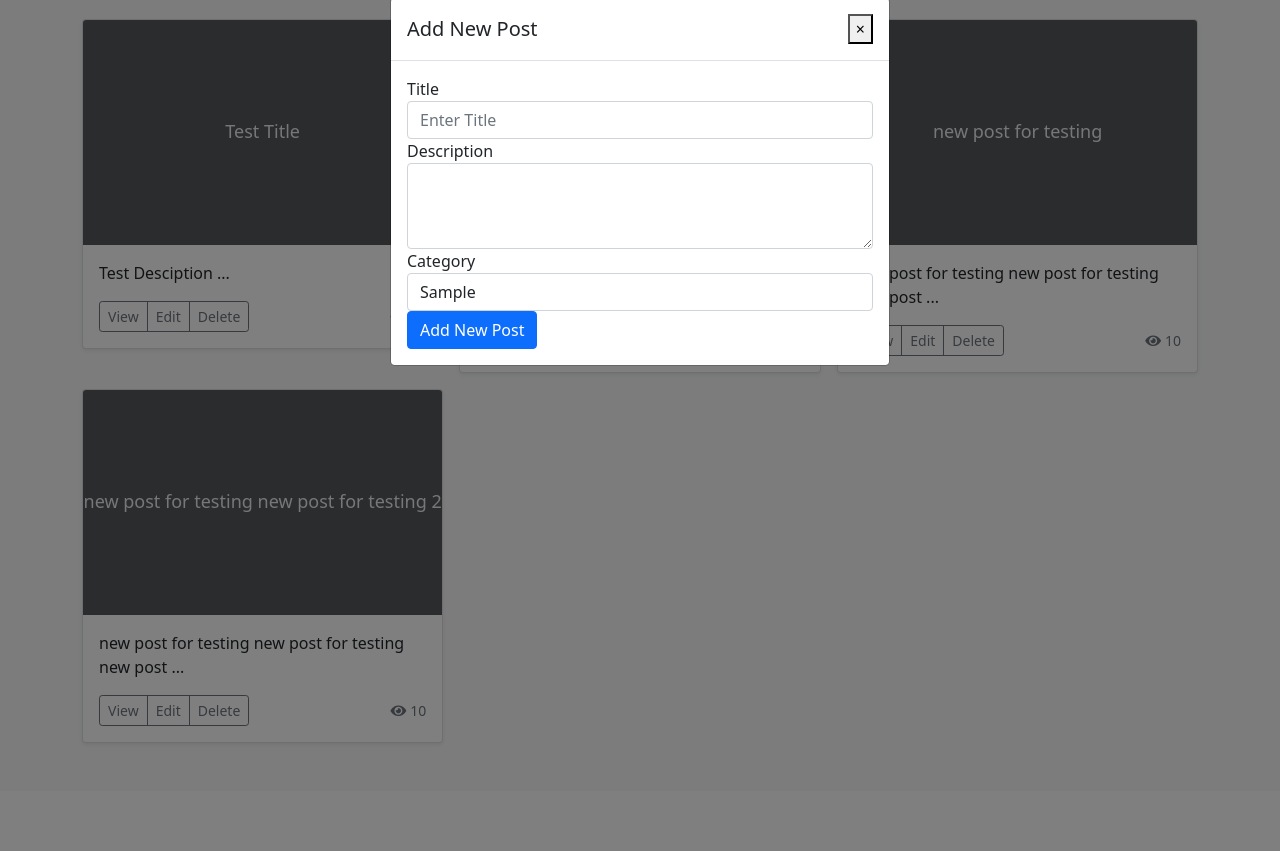
After one commit to akhmetkarimov/web_dev_87, a PHP site: page /profile.php in a window 1280 px wide, after a click on "Add New Post". The commit adds this page. Shown: the part 489-1340 px from the top of the page. Run offline with PHP 8.4, Linux system fonts and the light colour scheme; a user stored in the database is signed in; data comes from the database, SQL or seed files in the repository; tables that the repository leaves empty or names only in its code hold one stand-in row (values such as "Sample post"); some libraries are stand-ins or nearby versions.

Commit message:
ajax, inner join

```diff
--- /dev/null
+++ b/web_dev_87_php/api/auth/logout.php
@@ -0,0 +1,6 @@
+<?php
+include "../../config/varibales.php";
+session_start();
+session_destroy();
+
+header("Location: $BASE_URL/main.php");
--- /dev/null
+++ b/web_dev_87_php/api/categories/get.php
@@ -0,0 +1,12 @@
+<?php
+    include "../../config/database.php";
+
+    $categoryList = $db->query("SELECT * FROM category;");
+
+    $result = [];
+
+    while ($category = $categoryList->fetch_object()) {
+        array_push($result, $category);
+    }
+
+    echo json_encode($result);
--- /dev/null
+++ b/web_dev_87_php/api/posts/get.php
@@ -0,0 +1,13 @@
+<?php
+    include "../../config/database.php";
+
+    $postlist = $db->query("SELECT post.id, post.title, post.description, post.views, post.category_id, category.category
+    FROM post INNER JOIN category ON post.category_id = category.id ORDER BY post.id DESC");
+
+    $result = [];
+
+    while ($post = $postlist->fetch_object()) {
+        array_push($result, $post);
+    }
+
+    echo json_encode($result);
--- a/web_dev_87_php/components/body-libs.php
+++ b/web_dev_87_php/components/body-libs.php
@@ -1,3 +1,8 @@
+<?php include "modals.php" ?>
+
 <script src="https://cdn.jsdelivr.net/npm/bootstrap@5.0.0-beta1/dist/js/bootstrap.bundle.min.js" integrity="sha384-ygbV9kiqUc6oa4msXn9868pTtWMgiQaeYH7/t7LECLbyPA2x65Kgf80OJFdroafW" crossorigin="anonymous"></script>
 <script src="https://cdn.jsdelivr.net/npm/@popperjs/core@2.5.4/dist/umd/popper.min.js" integrity="sha384-q2kxQ16AaE6UbzuKqyBE9/u/KzioAlnx2maXQHiDX9d4/zp8Ok3f+M7DPm+Ib6IU" crossorigin="anonymous"></script>
 <script src="https://cdn.jsdelivr.net/npm/bootstrap@5.0.0-beta1/dist/js/bootstrap.min.js" integrity="sha384-pQQkAEnwaBkjpqZ8RU1fF1AKtTcHJwFl3pblpTlHXybJjHpMYo79HY3hIi4NKxyj" crossorigin="anonymous"></script>
+<script src="https://stackpath.bootstrapcdn.com/bootstrap/4.4.1/js/bootstrap.min.js" integrity="sha384-wfSDF2E50Y2D1uUdj0O3uMBJnjuUD4Ih7YwaYd1iqfktj0Uod8GCExl3Og8ifwB6" crossorigin="anonymous"></script>
+
+<script src="js/posts.js"></script>
--- a/web_dev_87_php/components/head.php
+++ b/web_dev_87_php/components/head.php
@@ -1,6 +1,8 @@
 <meta name="viewport" content="width=device-width, initial-scale=1">
+<script src="https://cdnjs.cloudflare.com/ajax/libs/jquery/3.5.1/jquery.min.js" integrity="sha512-bLT0Qm9VnAYZDflyKcBaQ2gg0hSYNQrJ8RilYldYQ1FxQYoCLtUjuuRuZo+fjqhx/qtq/1itJ0C2ejDxltZVFg==" crossorigin="anonymous"></script>
 <link href="https://cdn.jsdelivr.net/npm/bootstrap@5.0.0-beta1/dist/css/bootstrap.min.css" rel="stylesheet" integrity="sha384-giJF6kkoqNQ00vy+HMDP7azOuL0xtbfIcaT9wjKHr8RbDVddVHyTfAAsrekwKmP1" crossorigin="anonymous">
-
+<link rel="stylesheet" href="https://cdnjs.cloudflare.com/ajax/libs/font-awesome/5.15.2/css/all.min.css" />
 <?php
     include "config/database.php";
+    session_start();
 ?>
--- a/web_dev_87_php/components/header.php
+++ b/web_dev_87_php/components/header.php
@@ -1,30 +1,57 @@
 <nav class="navbar navbar-dark bg-dark" aria-label="First navbar example">
   <div class="container-fluid">
-      <a class="navbar-brand" href="#">Never expand</a>
+    <a class="navbar-brand" href="main.php">Web Dev 87</a>
+    <?php
+
+    if (isset($_SESSION['suser_id'])) {
+      echo '<button type="button" class="btn btn-primary" data-toggle="modal" data-target="#addModal">
+                Add New Post
+            </button>';
+    }
+
+    ?>
+
     <button class="navbar-toggler" type="button" data-bs-toggle="collapse" data-bs-target="#navbarsExample01" aria-controls="navbarsExample01" aria-expanded="false" aria-label="Toggle navigation">
       <span class="navbar-toggler-icon"></span>
     </button>
 
+
+
     <div class="collapse navbar-collapse" id="navbarsExample01">
       <ul class="navbar-nav me-auto mb-2">
         <li class="nav-item active">
-            <a class="nav-link" aria-current="page" href="#">Home</a>
+          <a class="nav-link" aria-current="page" href="<?= $BASE_URL ?>/main.php">Home</a>
         </li>
         <li class="nav-item">
           <a class="nav-link" href="#">Link</a>
         </li>
+
+        <?php
+        if (isset($_SESSION['suser_id'])) {
+        ?>
+
           <li class="nav-item">
-            <a class="nav-link disabled" href="#" tabindex="-1" aria-disabled="true">Disabled</a>
+            <a class="nav-link" href="profile.php">Profile</a>
           </li>
-          <li class="nav-item dropdown">
-            <a class="nav-link dropdown-toggle" href="#" id="dropdown01" data-bs-toggle="dropdown" aria-expanded="false">Dropdown</a>
-            <ul class="dropdown-menu" aria-labelledby="dropdown01">
-              <li><a class="dropdown-item" href="#">Action</a></li>
-              <li><a class="dropdown-item" href="#">Another action</a></li>
-              <li><a class="dropdown-item" href="#">Something else here</a></li>
+          <li class="nav-item">
+            <a class="nav-link" href="api/auth/logout.php">Logout</a>
+          </li>
+
+
+        <?php
+        } else {
+        ?>
+          <li class="nav-item">
+            <button type="button" class="btn btn-primary" data-toggle="modal" data-target="#loginModal">
+              Login
+            </button>
+          </li>
+        <?php
+        }
+
+        ?>
       </ul>
-          </li>
-        </ul>
+
       <form>
         <input class="form-control" type="text" placeholder="Search" aria-label="Search">
       </form>
--- /dev/null
+++ b/web_dev_87_php/components/modals.php
@@ -0,0 +1,150 @@
+<!-- Modal -->
+<div class="modal fade" id="loginModal" tabindex="-1" role="dialog" aria-labelledby="exampleModalCenterTitle" aria-hidden="true">
+    <div class="modal-dialog modal-dialog-centered" role="document">
+        <div class="modal-content">
+            <div class="modal-header">
+                <h5 class="modal-title" id="exampleModalLongTitle">Login</h5>
+                <button type="button" class="close" data-dismiss="modal" aria-label="Close">
+                    <span aria-hidden="true">&times;</span>
+                </button>
+            </div>
+            <div class="modal-body">
+                <form action="api/auth/signin.php" method="POST">
+                    <div class="form-group">
+                        <label for="exampleInputEmail1">Email address</label>
+                        <input type="email" name="myLogin" class="form-control" id="exampleInputEmail1" aria-describedby="emailHelp" placeholder="Enter email">
+                    </div>
+                    <div class="form-group">
+                        <label for="exampleInputPassword1">Password</label>
+                        <input type="password" name="myPassword" class="form-control" id="exampleInputPassword1" placeholder="Password">
+                    </div>
+                    <div class="form-group">
+                        <a href="#" data-toggle="modal" data-target="#registerModal">Not have an Account ?</a>
+                    </div>
+                    <button type="submit" class="btn btn-primary">Sign In</button>
+                </form>
+            </div>
+        </div>
+    </div>
+</div>
+
+
+<!-- Register Modal -->
+<div class="modal fade" id="registerModal" tabindex="-1" role="dialog" aria-labelledby="exampleModalCenterTitle" aria-hidden="true">
+    <div class="modal-dialog modal-dialog-centered" role="document">
+        <div class="modal-content">
+            <div class="modal-header">
+                <h5 class="modal-title" id="exampleModalLongTitle">Registration</h5>
+                <button type="button" class="close" data-dismiss="modal" aria-label="Close">
+                    <span aria-hidden="true">&times;</span>
+                </button>
+            </div>
+            <div class="modal-body">
+                <form action="api/auth/signup.php" method="POST">
+                    <div class="form-group">
+                        <label for="exampleInputEmail1">Name</label>
+                        <input type="text" name="myName" class="form-control" id="exampleInputEmail1" aria-describedby="emailHelp" placeholder="Enter email">
+                    </div>
+                    <div class="form-group">
+                        <label for="exampleInputEmail1">Email address</label>
+                        <input type="email" name="myLogin" class="form-control" id="exampleInputEmail1" aria-describedby="emailHelp" placeholder="Enter email">
+                    </div>
+                    <div class="form-group">
+                        <label for="exampleInputPassword1">Password</label>
+                        <input type="password" name="myPassword" class="form-control" id="exampleInputPassword1" placeholder="Password">
+                    </div>
+                    <div class="form-group">
+                        <a href="#" data-toggle="modal" data-target="#loginModal">Already have an Account ?</a>
+                    </div>
+                    <button type="submit" class="btn btn-primary">Sign Up</button>
+                </form>
+            </div>
+        </div>
+    </div>
+</div>
+
+
+
+
+
+<!-- Add Modal -->
+<div class="modal fade" id="addModal" tabindex="-1" role="dialog" aria-labelledby="exampleModalCenterTitle" aria-hidden="true">
+    <div class="modal-dialog modal-dialog-centered" role="document">
+        <div class="modal-content">
+            <div class="modal-header">
+                <h5 class="modal-title" id="exampleModalLongTitle">Add New Post</h5>
+                <button type="button" class="close" data-dismiss="modal" aria-label="Close">
+                    <span aria-hidden="true">&times;</span>
+                </button>
+            </div>
+            <div class="modal-body">
+                <form method="POST" onsubmit="addPost(event)">
+                    <div class="form-group">
+                        <label for="exampleInputEmail1">Title</label>
+                        <input type="text" name="title" class="form-control" id="addTitle" placeholder="Enter Title" required>
+                    </div>
+                    <div class="form-group">
+                        <label for="exampleInputEmail1">Description</label>
+                        <textarea name="description" class="form-control" id="addDescription" rows="3" required></textarea>
+                    </div>
+                    <div class="form-group">
+                        <label for="exampleFormControlSelect1">Category</label>
+                        <select class="form-control" id="addCategory" name="category">
+                            <?php
+                            $categories = $db->query("SELECT * FROM category;");
+                            while ($row = $categories->fetch_object()) {
+                            ?>
+                                <option value='<?=$row->id?>'><?=$row->category?></option>
+                            <?php
+                            }
+                            ?>
+                        </select>
+                    </div>
+                    <input type="hidden" name="uid" value="<?= $_SESSION['suser_id'] ?>" id="addUser">
+                    <button type="submit" class="btn btn-primary">Add New Post</button>
+                </form>
+            </div>
+        </div>
+    </div>
+</div>
+
+
+<?php
+if (isset($_GET['editid'])) {
+    $pid = $_GET['editid'];
+    $query = $db->query("SELECT * FROM post WHERE id = $pid");
+    $post = $query->fetch_object();
+?>
+    <!-- Edit Modal -->
+    <div class="modal fade show" id="editModal" tabindex="-1" role="dialog" aria-labelledby="exampleModalCenterTitle" aria-hidden="true" style="display: block">
+        <div class="modal-dialog modal-dialog-centered" role="document">
+            <div class="modal-content">
+                <div class="modal-header">
+                    <h5 class="modal-title" id="exampleModalLongTitle">Edit Post</h5>
+                    <button type="button" class="close" data-dismiss="modal" aria-label="Close">
+                        <span aria-hidden="true">&times;</span>
+                    </button>
+                </div>
+                <div class="modal-body">
+                    <form action="api/posts/update.php" method="POST">
+                        <div class="form-group">
+                            <label for="exampleInputEmail1">Title</label>
+                            <input type="text" name="newTitle" class="form-control" id="exampleInputEmail1" placeholder="Enter Title" value="<?= $post->title ?>">
+                        </div>
+                        <div class="form-group">
+                            <label for="exampleInputEmail1">Description</label>
+                            <textarea name="newDescription" class="form-control" id="exampleFormControlTextarea1" rows="3">
+                            <?= $post->description ?>
+                            </textarea>
+                        </div>
+                        <input type="hidden" name="pid" value="<?= $post->id ?>">
+                        <button type="submit" class="btn btn-primary">Edit Post</button>
+                    </form>
+                </div>
+            </div>
+        </div>
+    </div>
+
+<?php
+}
+?>
--- a/web_dev_87_php/config/database.php
+++ b/web_dev_87_php/config/database.php
@@ -1,5 +1,5 @@
 <?php
-
+include "varibales.php";
 $db = new mysqli('localhost', 'root', 'root', 'webdev87');
 
 if ($db->connect_error) {
--- /dev/null
+++ b/web_dev_87_php/config/varibales.php
@@ -0,0 +1,2 @@
+<?php
+$BASE_URL = '/web_dev_87_php';
--- /dev/null
+++ b/web_dev_87_php/profile.php
@@ -0,0 +1,109 @@
+<!doctype html>
+<html lang="en">
+
+<head>
+    <meta charset="utf-8">
+    <meta name="description" content="">
+    <meta name="author" content="Mark Otto, Jacob Thornton, and Bootstrap contributors">
+    <meta name="generator" content="Hugo 0.79.0">
+    <title>Album example · Bootstrap v5.0</title>
+
+    <link rel="canonical" href="https://getbootstrap.com/docs/5.0/examples/album/">
+
+    <style>
+        .bd-placeholder-img {
+            font-size: 1.125rem;
+            text-anchor: middle;
+            -webkit-user-select: none;
+            -moz-user-select: none;
+            user-select: none;
+        }
+
+        @media (min-width: 768px) {
+            .bd-placeholder-img-lg {
+                font-size: 3.5rem;
+            }
+        }
+    </style>
+
+    <?php include "components/head.php"; ?>
+
+</head>
+
+<body>
+    <?php include "components/header.php"; ?>
+
+    <main>
+
+        <div class="album py-5 bg-light">
+            <div class="container">
+                <?php
+                    $uid = $_SESSION['suser_id'];
+                    $query = $db->query("SELECT * FROM account WHERE id = $uid");
+                    $userDb = $query->fetch_object();
+                ?>
+                <div class="row row-cols-3">
+                        <div class="col">
+                            <div class="card shadow-sm">
+                                <img class="card-img-top" src="https://cdn.business2community.com/wp-content/uploads/2017/08/blank-profile-picture-973460_640.png" alt="">
+                                <div class="card-body">
+                                    <p class="card-text">
+                                        <?=$userDb->name?>
+                                    </p>
+                                    <p class="card-text">
+                                    <?=$userDb->email?>
+                                    </p>
+                                </div>
+                            </div>
+                        </div>
+                </div>
+
+
+
+                <div class="row row-cols-1 row-cols-sm-2 row-cols-md-3 g-3 mt-4">
+                    <?php
+
+                    $posts = $db->query("SELECT * FROM post WHERE author_id=$uid;");
+                    while ($row = $posts->fetch_object()) {
+                    ?>
+
+                        <div class="col">
+                            <div class="card shadow-sm">
+                                <svg class="bd-placeholder-img card-img-top" width="100%" height="225" xmlns="http://www.w3.org/2000/svg" role="img" aria-label="Placeholder: Thumbnail" preserveAspectRatio="xMidYMid slice" focusable="false">
+                                    <title>Placeholder</title>
+                                    <rect width="100%" height="100%" fill="#55595c" /><text x="50%" y="50%" fill="#eceeef" dy=".3em"><?=$row->title;?></text>
+                                </svg>
+
+                                <div class="card-body">
+                                    <p class="card-text">
+                                        <?= substr($row->description, 0, 50) . ' ...'; ?>
+                                    </p>
+                                    <div class="d-flex justify-content-between align-items-center">
+                                        <div class="btn-group">
+                                            <a href="detail.php?pid=<?=$row->id?>" type="button" class="btn btn-sm btn-outline-secondary">View</a>
+                                            <a href="profile.php?editid=<?=$row->id?>" type="button" class="btn btn-sm btn-outline-secondary">Edit</a>
+                                            <a href="api/posts/delete.php?pid=<?=$row->id?>" type="button" class="btn btn-sm btn-outline-secondary">Delete</a>
+                                            <!-- <a type="button" class="btn btn-sm btn-outline-secondary">Edit</a> -->
+                                        </div>
+                                        <small class="text-muted"><i class="fas fa-eye" style="margin-right:4px;"></i><?=$row->views?></small>
+                                    </div>
+                                </div>
+                            </div>
+                        </div>
+
+                    <?php } ?>
+                </div>
+
+
+
+
+            </div>
+        </div>
+
+    </main>
+
+    <?php include "components/body-libs.php"; ?>
+
+</body>
+
+</html>
```
Also changed, not shown: web_dev_87_php/api/auth/signin.php (added, +24 -0 lines), web_dev_87_php/api/auth/signup.php (added, +20 -0 lines), web_dev_87_php/api/posts/delete.php (added, +8 -0 lines), web_dev_87_php/api/posts/save.php (added, +17 -0 lines), web_dev_87_php/api/posts/update.php (added, +10 -0 lines), web_dev_87_php/detail.php (+4 -3 lines), web_dev_87_php/js/posts.js (added, +163 -0 lines), web_dev_87_php/main.php (+11 -64 lines). Lines whose indentation alone changed are shown as unchanged.
